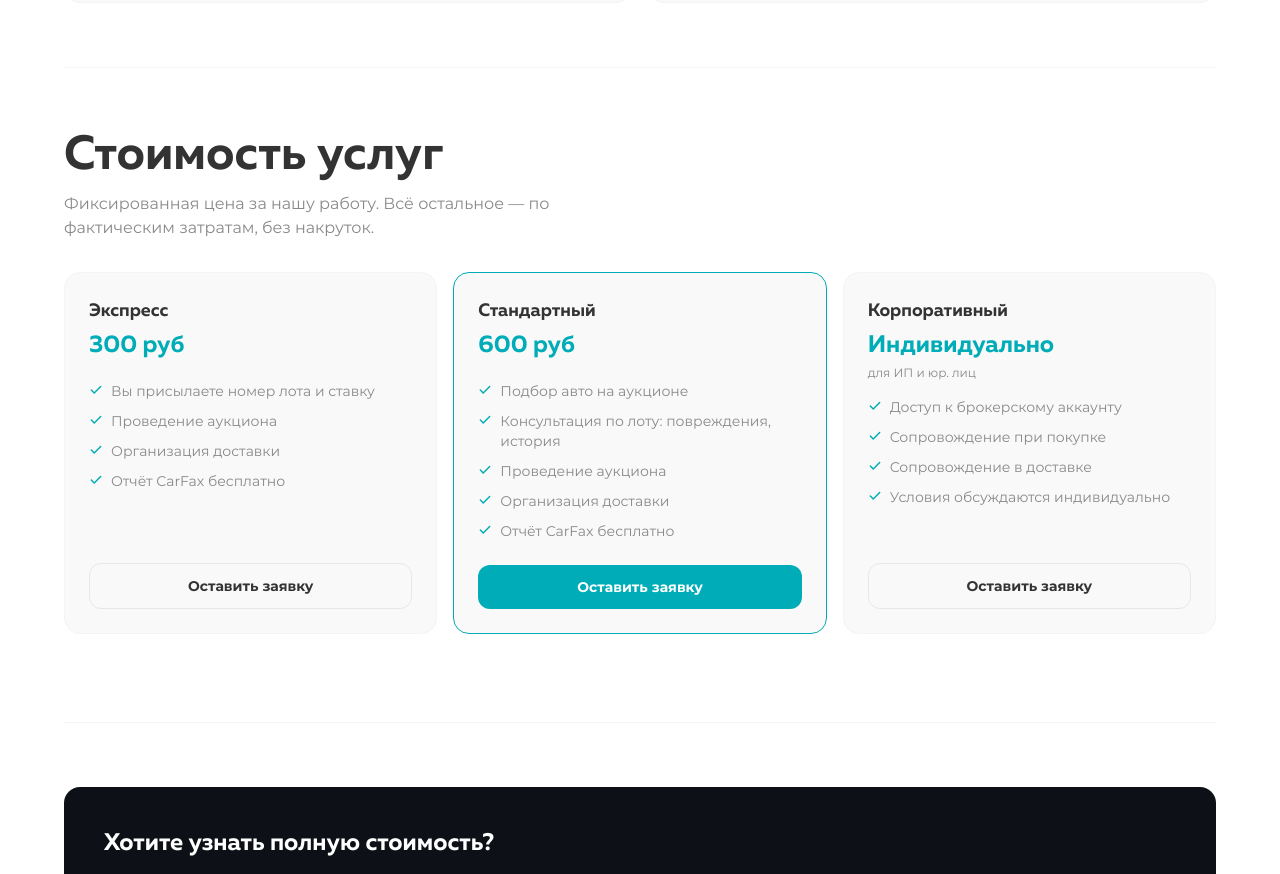
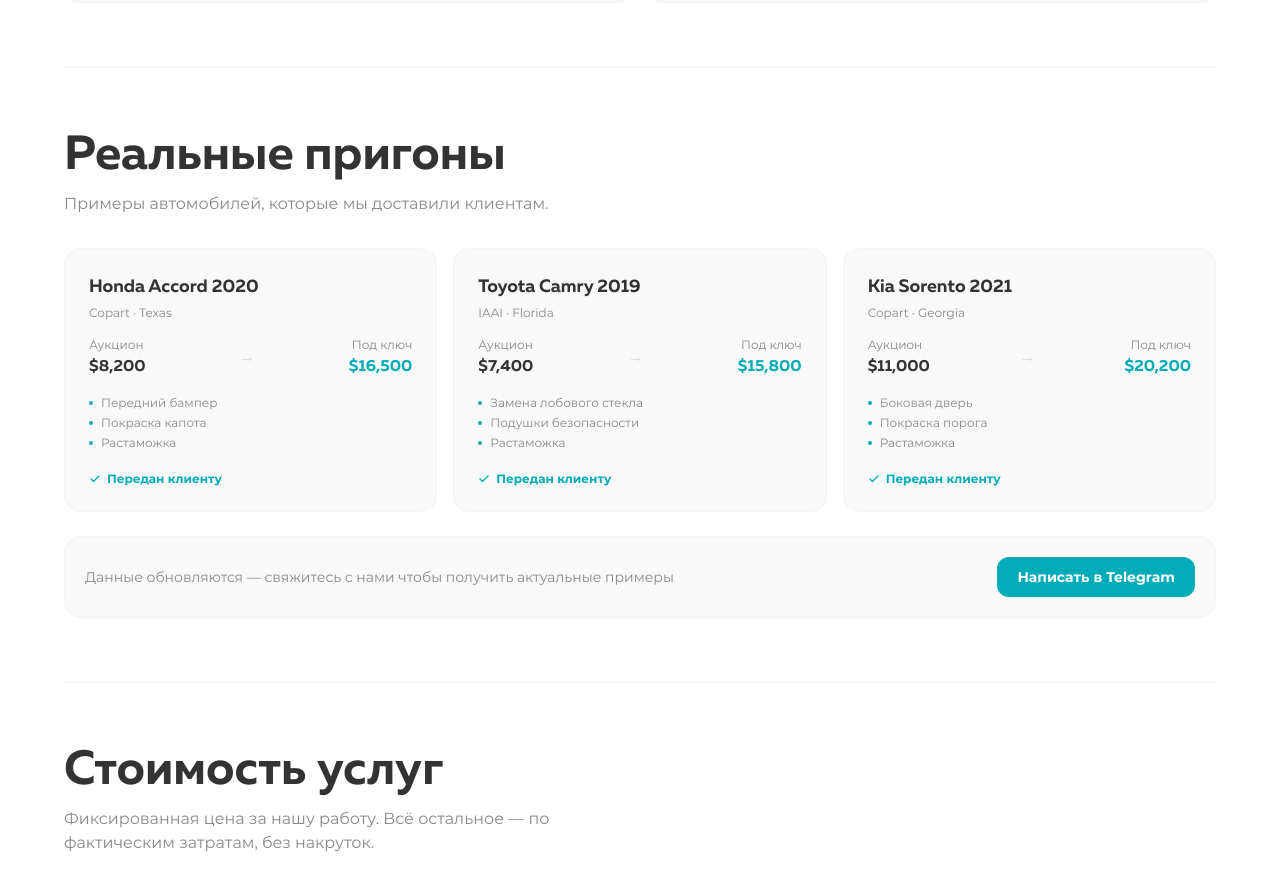
Before and after one commit to idzvilla/pmcars, a Next.js app: page / in a window 1280 px wide. Shown: the part 1900-2774 px from the top of the page. Built offline with nearby package versions, Linux system fonts and the light colour scheme.

Commit message:
feat: add cases section with placeholder data to homepage

```diff
--- a/src/app/page.tsx
+++ b/src/app/page.tsx
@@ -4,6 +4,7 @@ import Link from 'next/link'
 import Button from '@/components/ui/Button'
 import Accordion from '@/components/ui/Accordion'
 import { Check, ShieldCheck, FileText, Star, Users } from 'lucide-react'
+import CasesSection from '@/components/sections/CasesSection'
 
 export const metadata: Metadata = {
   title: 'Авто из США в Беларусь под ключ | pmcars.by',
@@ -199,6 +200,8 @@ export default function HomePage() {
           </div>
         </section>
 
+        <CasesSection />
+
         {/* Стоимость услуг */}
         <section className="pb-14 md:pb-16 border-b border-gray-100 mb-14 md:mb-16">
           <h2 className="font-muller font-bold text-3xl md:text-4xl lg:text-5xl text-body mb-3">
--- /dev/null
+++ b/src/components/sections/CasesSection.tsx
@@ -0,0 +1,86 @@
+// src/components/sections/CasesSection.tsx
+import { Check } from 'lucide-react'
+
+const PLACEHOLDER_CASES = [
+  {
+    car: 'Honda Accord 2020',
+    auction: 'Copart · Texas',
+    auctionPrice: '$8,200',
+    totalPrice: '$16,500',
+    work: ['Передний бампер', 'Покраска капота', 'Растаможка'],
+  },
+  {
+    car: 'Toyota Camry 2019',
+    auction: 'IAAI · Florida',
+    auctionPrice: '$7,400',
+    totalPrice: '$15,800',
+    work: ['Замена лобового стекла', 'Подушки безопасности', 'Растаможка'],
+  },
+  {
+    car: 'Kia Sorento 2021',
+    auction: 'Copart · Georgia',
+    auctionPrice: '$11,000',
+    totalPrice: '$20,200',
+    work: ['Боковая дверь', 'Покраска порога', 'Растаможка'],
+  },
+]
+
+export default function CasesSection() {
+  return (
+    <section className="pb-14 md:pb-16 border-b border-gray-100 mb-14 md:mb-16">
+      <h2 className="font-muller font-bold text-3xl md:text-4xl lg:text-5xl text-body mb-3">
+        Реальные пригоны
+      </h2>
+      <p className="font-montserrat text-base text-muted mb-8 max-w-xl">
+        Примеры автомобилей, которые мы доставили клиентам.
+      </p>
+      <div className="grid grid-cols-1 md:grid-cols-3 gap-4 mb-6">
+        {PLACEHOLDER_CASES.map((c) => (
+          <div
+            key={c.car}
+            className="bg-light-bg rounded-2xl p-6 border border-gray-100 flex flex-col"
+          >
+            <h3 className="font-muller font-bold text-lg text-body mb-1">{c.car}</h3>
+            <p className="font-montserrat text-xs text-muted mb-4">{c.auction}</p>
+            <div className="flex items-center justify-between mb-4">
+              <div>
+                <p className="font-montserrat text-xs text-muted mb-0.5">Аукцион</p>
+                <p className="font-muller font-bold text-base text-body">{c.auctionPrice}</p>
+              </div>
+              <span className="text-muted/30 font-muller font-bold">→</span>
+              <div className="text-right">
+                <p className="font-montserrat text-xs text-muted mb-0.5">Под ключ</p>
+                <p className="font-muller font-bold text-base text-primary">{c.totalPrice}</p>
+              </div>
+            </div>
+            <ul className="flex flex-col gap-1 mb-5 flex-1">
+              {c.work.map((w) => (
+                <li key={w} className="flex items-start gap-2 font-montserrat text-xs text-muted">
+                  <span className="mt-1.5 w-1 h-1 rounded-full bg-primary flex-shrink-0" />
+                  {w}
+                </li>
+              ))}
+            </ul>
+            <span className="inline-flex items-center gap-1.5 text-xs font-montserrat font-semibold text-primary">
+              <Check size={12} strokeWidth={2.5} />
+              Передан клиенту
+            </span>
+          </div>
+        ))}
+      </div>
+      <div className="bg-light-bg rounded-2xl p-5 border border-gray-100 flex flex-col sm:flex-row sm:items-center justify-between gap-4">
+        <p className="font-montserrat text-sm text-muted">
+          Данные обновляются — свяжитесь с нами чтобы получить актуальные примеры
+        </p>
+        <a
+          href="https://t.me/pmcars"
+          target="_blank"
+          rel="noopener noreferrer"
+          className="inline-flex items-center px-5 py-2.5 rounded-xl bg-primary text-white font-montserrat font-bold text-sm hover:bg-primary/90 transition-colors flex-shrink-0"
+        >
+          Написать в Telegram
+        </a>
+      </div>
+    </section>
+  )
+}
```
